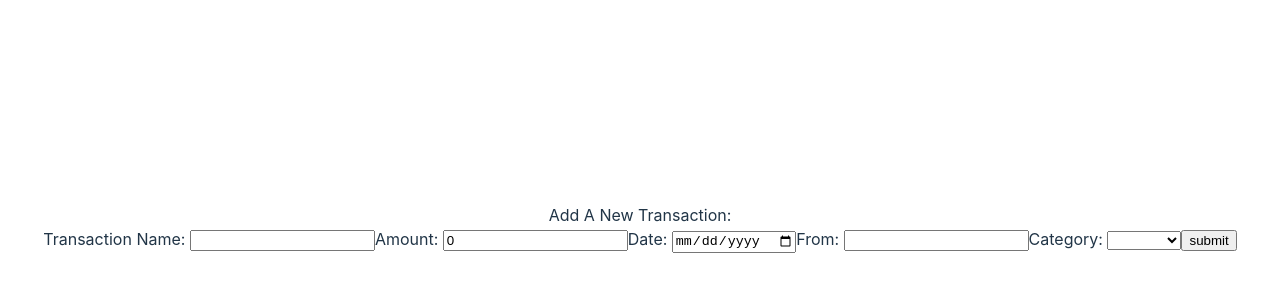
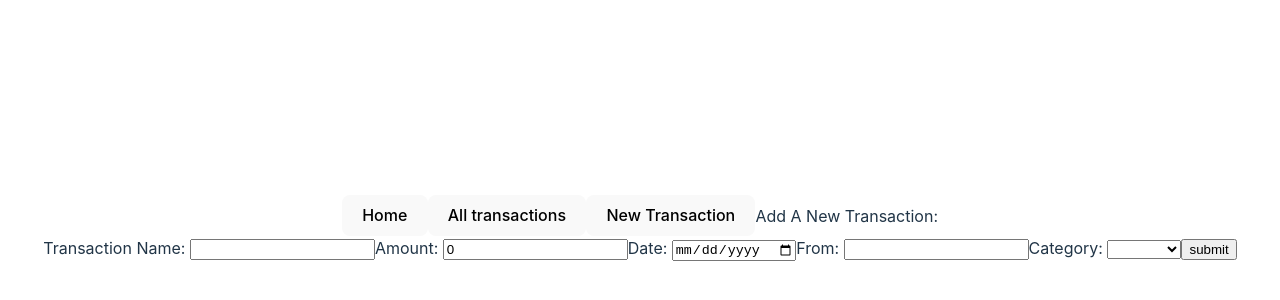
Before and after one commit to AbrahamZambranoTablante/budgtr-app-frontend, a React (Vite) app: page /transactions/new in a window 1280 px wide. Shown: the part 172-472 px from the top of the page. Built offline with nearby package versions, Linux system fonts and the light colour scheme; no server answers.

Commit message:
fix redirect after create a new object and create navbar

```diff
--- a/package.json
+++ b/package.json
@@ -10,6 +10,7 @@
     "preview": "vite preview"
   },
   "dependencies": {
+    "nanoid": "^3.3.7",
     "react": "^18.3.1",
     "react-dom": "^18.3.1",
     "react-router-dom": "^6.24.1"
--- a/src/App.jsx
+++ b/src/App.jsx
@@ -6,6 +6,7 @@ import Show from "./Pages/Show";
 import Edit from "./Pages/Edit";
 import New from "./Pages/New";
 import NotFound from "./Pages/NotFound";
+import NavBar from './Components/NavBar';
 
 
 function App() {
@@ -13,6 +14,7 @@ function App() {
   return (
     <>
       <Router>
+        <NavBar />
         <Routes>
           <Route path='/' element={ <Home/> } />
           <Route path='/transactions' element={ <Index /> } />
--- /dev/null
+++ b/src/Components/NavBar.jsx
@@ -0,0 +1,10 @@
+import { Link } from "react-router-dom";
+export default function NavBar () {
+    return(
+        <>
+            <Link to={`/`}><button>Home</button></Link>
+            <Link to={`/transactions`}><button>All transactions</button></Link>
+            <Link to={`/transactions/new`}><button>New Transaction</button></Link>
+        </>
+    );
+};
--- a/src/Components/NewTransactionForm.jsx
+++ b/src/Components/NewTransactionForm.jsx
@@ -1,11 +1,13 @@
 import { useState } from "react";
 import { useNavigate } from "react-router-dom";
+import { nanoid } from "nanoid";
 
 export default function NewTransactionForm () {
 
     const navigate = useNavigate();
     const API = import.meta.env.VITE_API_URL;
     const [newTransaction, setNewTransaction] = useState({
+        id: nanoid(8),
         transactionName: "",
         amount: 0,
         date: "",
@@ -26,7 +28,7 @@ export default function NewTransactionForm () {
             }
         })
         .then(() => {
-            navigate(`/transactions`);
+            navigate(`/transactions/${newTransaction.id}`);
         })
         .catch(error => console.error(error));
     };
```
Also changed, not shown: 2 other files (tests, documents, lock files or other folders).
